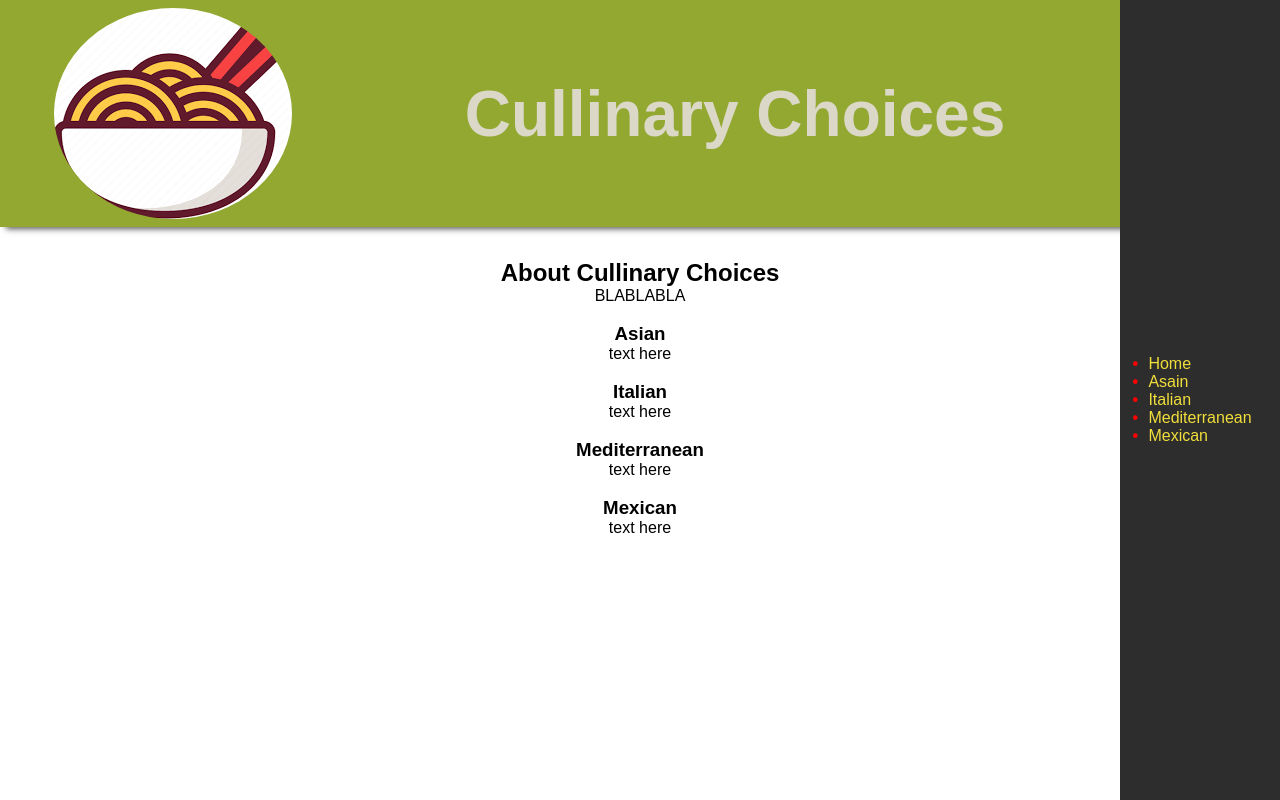
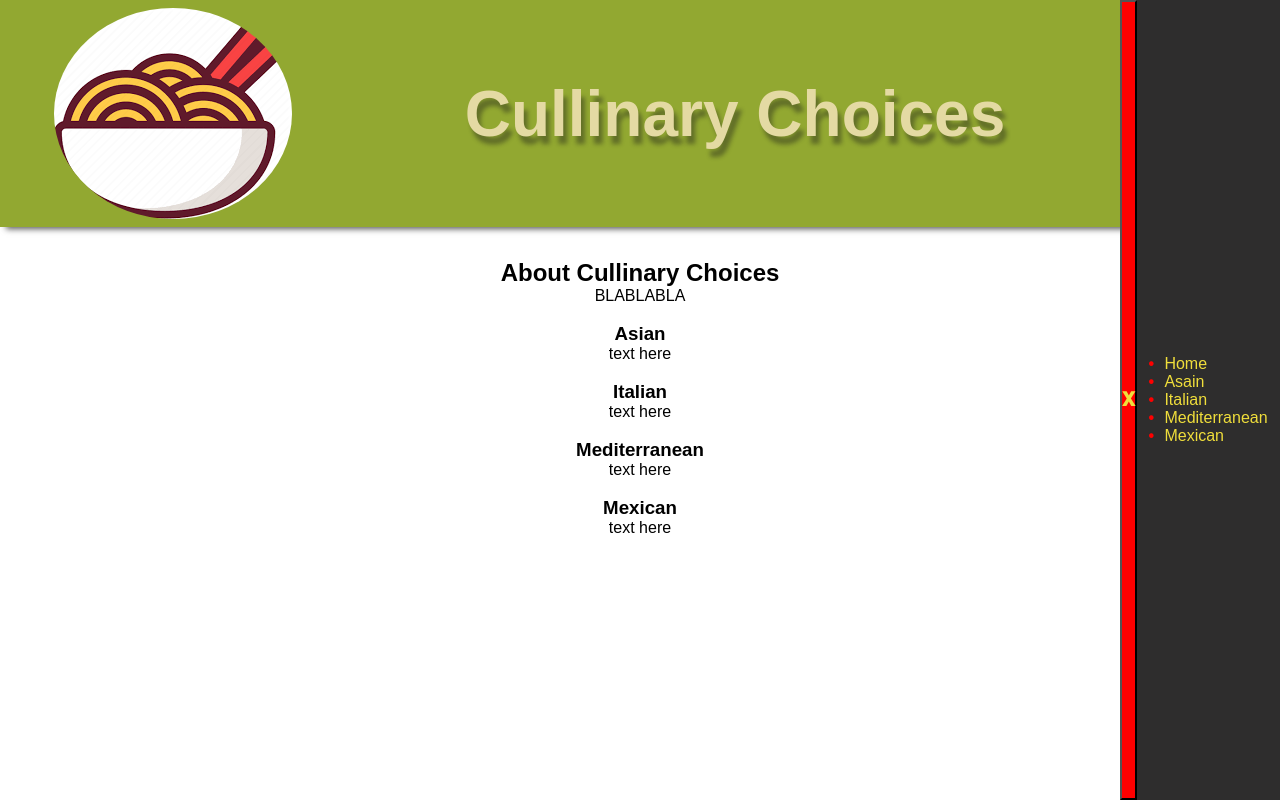
Before and after one commit to IvanWiesner/mod1-phase1-project-ivan-tony, a plain HTML site: page index.html in a window 1280 px wide. Both pictures are taken after a click on the button 1079 px from the left and 113 px from the top of the page. Shown: the top 800 px of the page. Drawn offline with Linux system fonts and the light colour scheme.

Commit message:
button for menu

```diff
--- a/app.js
+++ b/app.js
@@ -105,11 +105,12 @@
 
 
 
-
+const buttonToggle = document.querySelector('.button')
 const menuButton = document.querySelector('.menu-button');
 const navMenu = document.querySelector('.nav-menu');
 
 menuButton.addEventListener('click', toggleActive);
+buttonToggle.addEventListener('click', toggleActive);
 
 function toggleActive(event) {
     event.preventDefault();
--- a/db.json
+++ b/db.json
@@ -75,8 +75,8 @@
         "1/2 cup sliced white onions"
       ],
       "recipe": "In a large bowl, whisk together 2 tablespoons cornstarch with 3 tablespoons water. Add the beef to the bowl and toss to combine. In a separate small bowl, whisk together the remaining 1 tablespoon cornstarch with the soy sauce, brown sugar, garlic and ginger. Set the sauce aside. Heat a large nonstick sauté pan over medium heat. Add 1 tablespoon of the vegetable oil and once it is hot, add the beef and cook, stirring constantly until the beef is almost cooked through. Using a slotted spoon, transfer the beef to a plate and set it aside.Add the remaining 1 tablespoon of vegetable oil to the pan and once it is hot, add the broccoli florets and sliced onions and cook, stirring occasionally, until the broccoli is tender, about 4 minutes. Return the beef to the pan then add the prepared sauce. Bring the mixture to a boil and cook, stirring, for 1 minute or until the sauce thickens slightly. Serve with rice or noodles.",
-      "likes": "0",
-      "unlikes": "0",
+      "likes": 1,
+      "unlikes": 1,
       "id": 4
     }
   ],
--- a/index.html
+++ b/index.html
@@ -20,7 +20,10 @@
             <span class="menu-line"></span>
             <span class="menu-line"></span>
         </button>
-        <nav class="nav-menu">
+        <div class="nav-menu">
+            <div class="xButton">
+                <button class="button"> 𝐗 </button>
+            </div>
             <ul class="nav-list">
                 <li class="nav-item"><a class="nav-link" href="index.html">Home</a></li>
                 <li class="nav-item"><a class="nav-link" href="asian.html">Asain</a></li>
@@ -28,7 +31,7 @@
                 <li class="nav-item"><a class="nav-link" href="mediterranean.html">Mediterranean</a></li>
                 <li class="nav-item"><a class="nav-link" href="mexican.html">Mexican</a></li>
             </ul>
-        </nav>
+        </div>
     </div>
 
     <div id="home-page">
--- a/style.css
+++ b/style.css
@@ -15,8 +15,9 @@ body {
 }
 
 h1 {
-    color: #dbd8c7;
+    color: #e4daa3;
     font-size: 4rem;
+    text-shadow: .25rem .5rem .25rem #1a181866;
 }
 
 #navbar {
@@ -30,6 +31,18 @@ h1 {
     box-shadow: 0 8px 6px -6px #5a5a5a;
 }
 
+.button {
+    color: #f0de3b;
+    background-color: red;
+    font-size: larger;
+    font-weight: bolder;
+    position: absolute;
+    left: 0;
+    top: 0;
+    height: 100vh;
+    align-items: center;
+}
+
 ul li::before {
     content: "\2022";
     /* Add content: \2022 is the CSS Code/unicode for a bullet */
@@ -41,7 +54,7 @@ ul li::before {
     /* Needed to add space between the bullet and the text */
     width: 1em;
     /* Also needed for space (tweak if needed) */
-    margin-left: -1em;
+    margin-left: 1em;
     /* Also needed for space (tweak if needed) */
 }
 
@@ -51,6 +64,7 @@ ul li::before {
 
 .nav-menu.active {
     display: flex;
+    flex-direction: column;
     align-items: center;
     justify-content: center;
     background: #2e2d2d;
@@ -99,6 +113,10 @@ ul li::before {
 
 #logo {
     border-radius: 50%;
+}
+
+#logo:hover {
+    transform: rotate(360deg);
 }
 
 a {
@@ -162,7 +180,8 @@ a {
     display: flex;
     align-items: center;
     flex-flow: column;
-    padding-bottom: 2.5vw;
+    padding-top: 1rem;
+    padding-bottom: 1rem;
     background-color: #92a831;
 }
 
```
